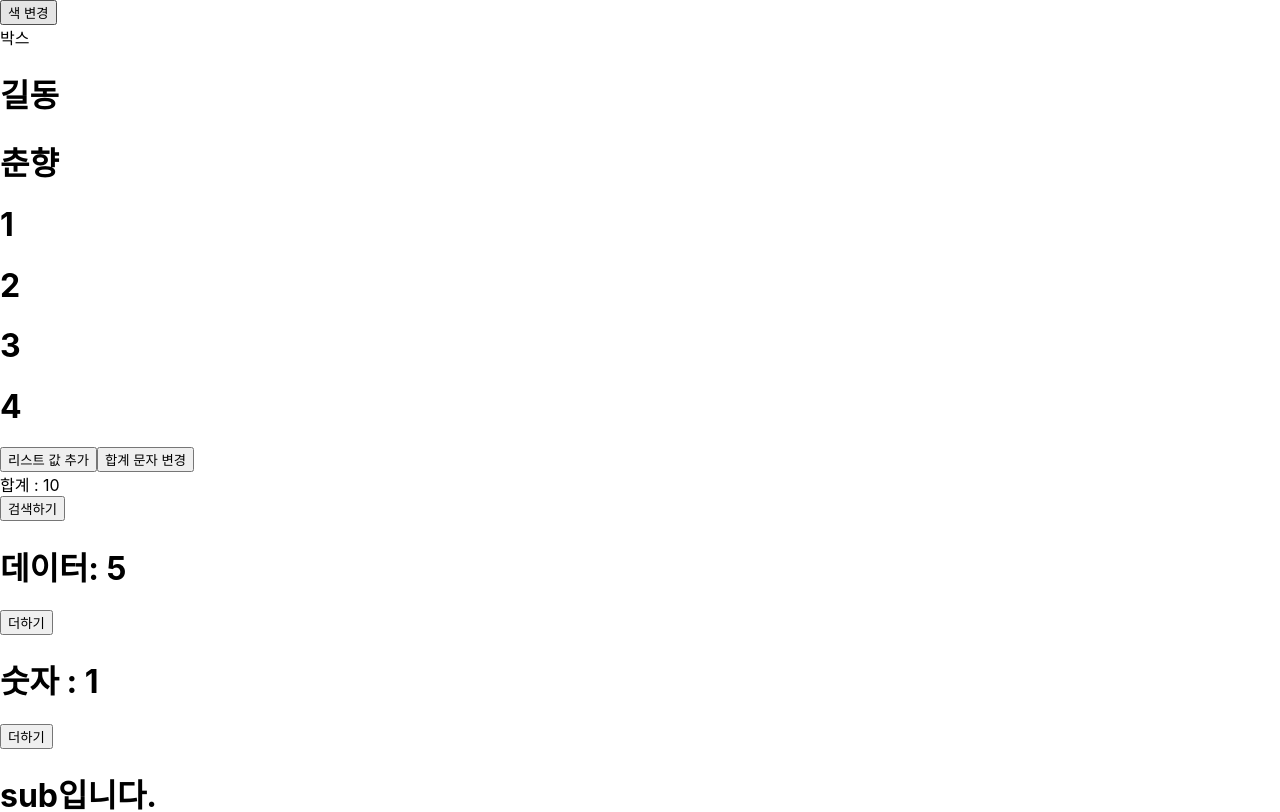
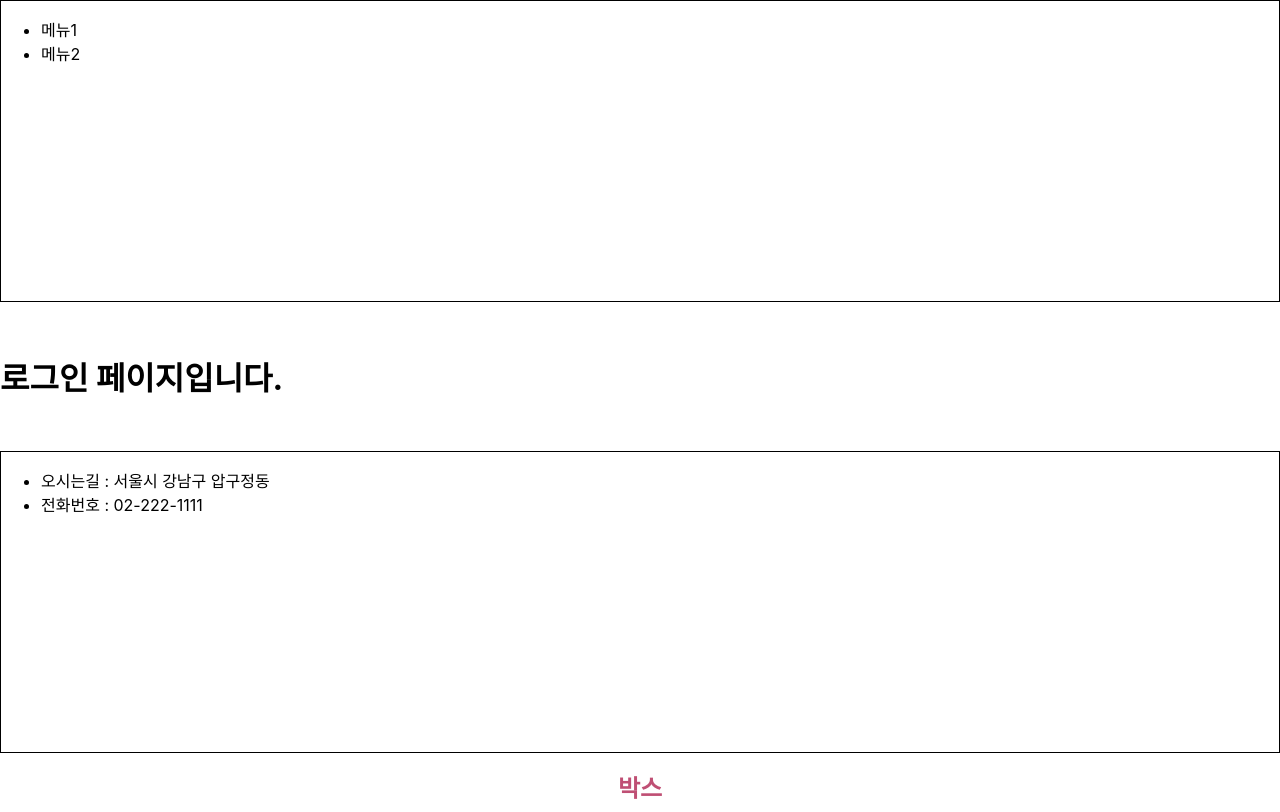
Before and after one commit to ji-hoooon/react-spring, a React (Create React App) app: page / in a window 1280 px wide. Shown: the top 812 px of the page. Built offline with nearby package versions, Linux system fonts and the light colour scheme.

Commit message:
10: styled-components - 디자인 컴포넌트를 이용해 꾸미는 방법

```diff
--- a/src/App.tsx
+++ b/src/App.tsx
@@ -5,6 +5,19 @@ import Sub from "./Sub";
 //5)
 import { num } from "./aa/Third";
 import { randomFill } from "crypto";
+import styled from "styled-components";
+import Header from "./components/Header";
+import Footer from "./components/Footer";
+import Login from "./components/Login";
+import LoginPage from "./pages/LoginPage";
+
+//8) styled-components
+// const Title = styled.h1`
+const Title = styled.h1`
+  font-size: 1.5em;
+  text-align: center;
+  color: #bf4f74;
+`;
 
 //3)jsx 문법
 let a: number = 10; //변수
@@ -160,6 +173,14 @@ function App() {
   return (
     //jsx (5) 리턴이 한줄일 떄와 한줄 초과일 때 괄호 유무의 차이
     <div>
+      {/* 8) styled-components */}
+      {/* <Header />
+      <Login />
+      <Footer /> */}
+      <LoginPage />
+      <div ref={myRef}>
+        <Title>박스</Title>
+      </div>
       {/* 7) useRef (디자인) */}
       <button
         onClick={() => {
@@ -212,7 +233,8 @@ function App() {
       {/* 리스트 값 추가시 리턴이 다시 실행 -> 합계 다시 계산 */}
       <button
         onClick={() => {
-          setStr("총합");
+          if (str === "합계") setStr("총합");
+          else if (str === "총합") setStr("합계");
         }}
       >
         합계 문자 변경
--- /dev/null
+++ b/src/components/Footer.js
@@ -0,0 +1,30 @@
+import React from 'react';
+import styled from "styled-components";
+
+//하나의 컴포넌트를 생성 (재사용)
+
+//js파일과 css파일의 관리가 편함
+const FooterItemList=styled.div`
+    border: 1px solid black;
+    height:300px;
+`;
+
+const Footer = () => {
+    return (
+        <div>
+            <FooterItemList>
+                <ul>
+                    <li>
+                        오시는길 : 서울시 강남구 압구정동
+                    </li>
+                    <li>
+                        전화번호 : 02-222-1111
+                    </li>
+                </ul>
+            </FooterItemList>
+
+        </div>
+    );
+};
+
+export default Footer;
--- /dev/null
+++ b/src/components/Header.js
@@ -0,0 +1,30 @@
+import React from 'react';
+import styled from "styled-components";
+
+//하나의 컴포넌트를 생성 (재사용)
+
+//js파일과 css파일의 관리가 편함
+const HeaderItemList=styled.div`
+    border: 1px solid black;
+    height:300px;
+`;
+
+const Header = () => {
+    return (
+        <div>
+            <HeaderItemList>
+                <ul>
+                    <li>
+                        메뉴1
+                    </li>
+                    <li>
+                        메뉴2
+                    </li>
+                </ul>
+            </HeaderItemList>
+
+        </div>
+    );
+};
+
+export default Header;
--- /dev/null
+++ b/src/components/Login.js
@@ -0,0 +1,15 @@
+import React from 'react';
+import styled from "styled-components";
+
+const LoginBox = styled.div`
+ padding: 30px 0 30px 0;
+`;
+const Login = () => {
+    return (
+        <LoginBox>
+            <h1>로그인 페이지입니다.</h1>
+        </LoginBox>
+    );
+};
+
+export default Login;
--- /dev/null
+++ b/src/pages/LoginPage.js
@@ -0,0 +1,16 @@
+import React from 'react';
+import Footer from '../components/Footer';
+import Login from '../components/Login';
+import Header from '../components/Header';
+
+const LoginPage = () => {
+    return (
+        <div>
+            <Header/>
+            <Login/>
+            <Footer/>
+        </div>
+    );
+};
+
+export default LoginPage;
```
Also changed, not shown: 1 other file (tests, documents, lock files or other folders).
